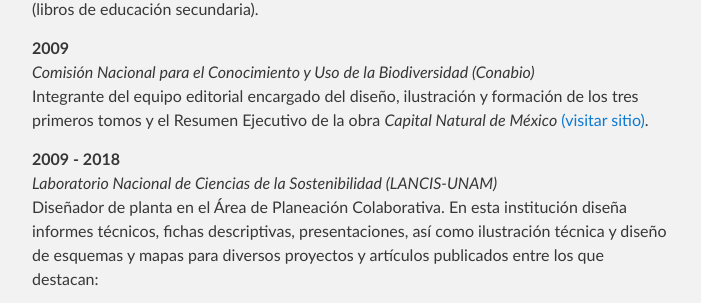
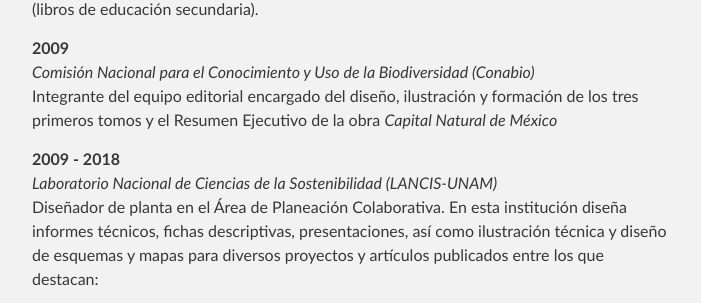
Before and after one commit to ovisnigra/cv_sbourguet, a Jekyll site: the page built from curriculum.md, in a window 1280 px wide and 900 px high, scrolled down 1634 px. Shown: the part 150-453 px from the top of the window, without its empty margins (288-989 px from the left). Built offline with Jekyll 4.4.1, drawn with Linux system fonts in a browser that asks for light colours; our own code applies the rules of GitHub Pages for plain Markdown files.

Commit message:
quitar sitio conabio

```diff
--- a/curriculum.md
+++ b/curriculum.md
@@ -61,7 +61,8 @@ Diseño y servicios editoriales para títulos de matemáticas de las colecciones
 
 **2009** <br>
 _Comisión Nacional para el Conocimiento y Uso de la Biodiversidad (Conabio)_ <br>
-Integrante del equipo editorial encargado del diseño, ilustración y formación de  los tres primeros tomos y el Resumen Ejecutivo de la obra _Capital Natural de México_ <a href="https://www.biodiversidad.gob.mx/pais/capitalNatMex.html" target="_blank">(visitar sitio)</a>.
+Integrante del equipo editorial encargado del diseño, ilustración y formación de  los tres primeros tomos y el Resumen Ejecutivo de la obra _Capital Natural de México_
+<!-- <a href="https://www.biodiversidad.gob.mx/pais/capitalNatMex.html" target="_blank">(visitar sitio)</a>.-->
 
 **2009 - 2018** <br>
 _Laboratorio Nacional de Ciencias de la Sostenibilidad (LANCIS-UNAM)_ <br>
```
